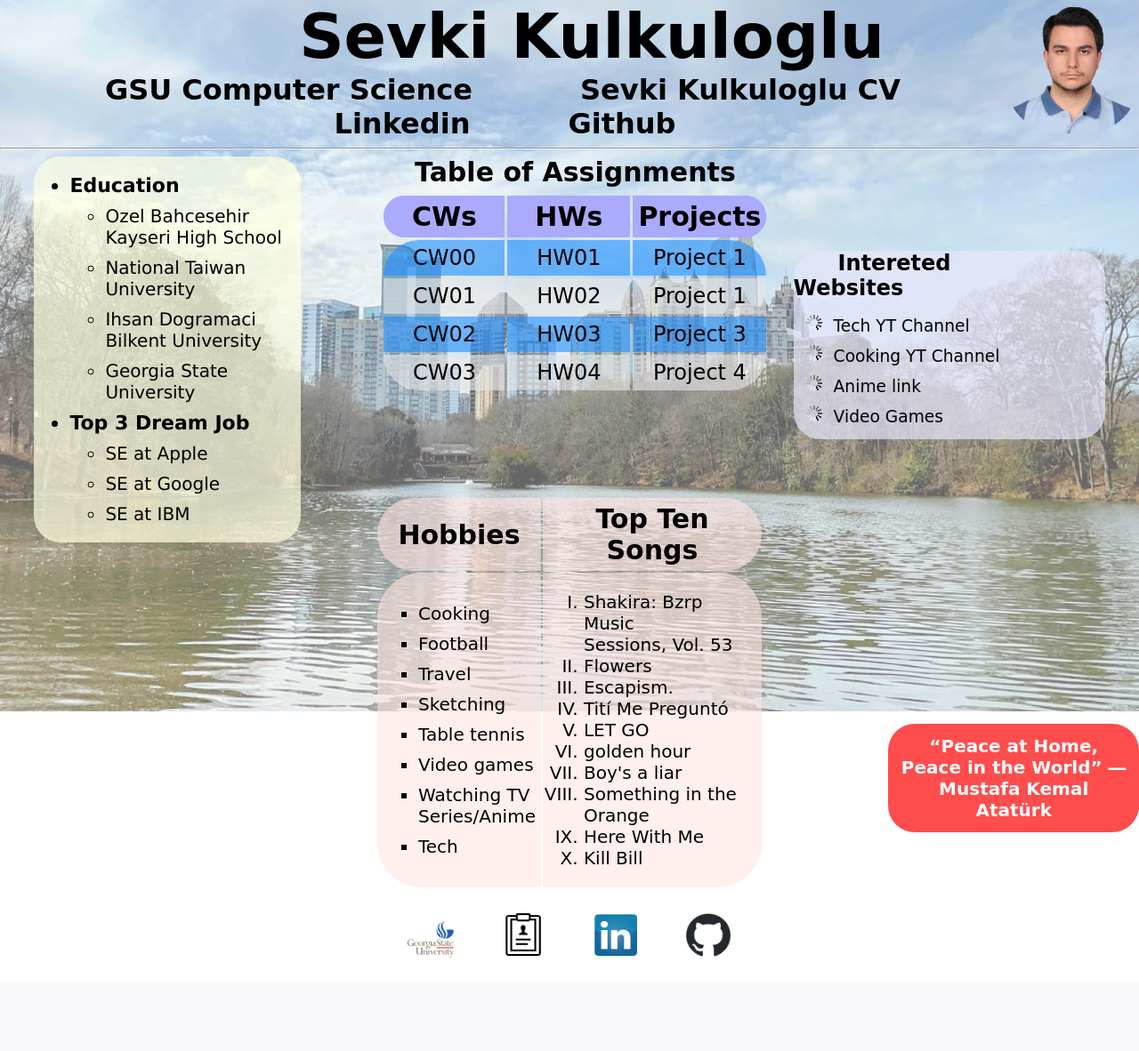
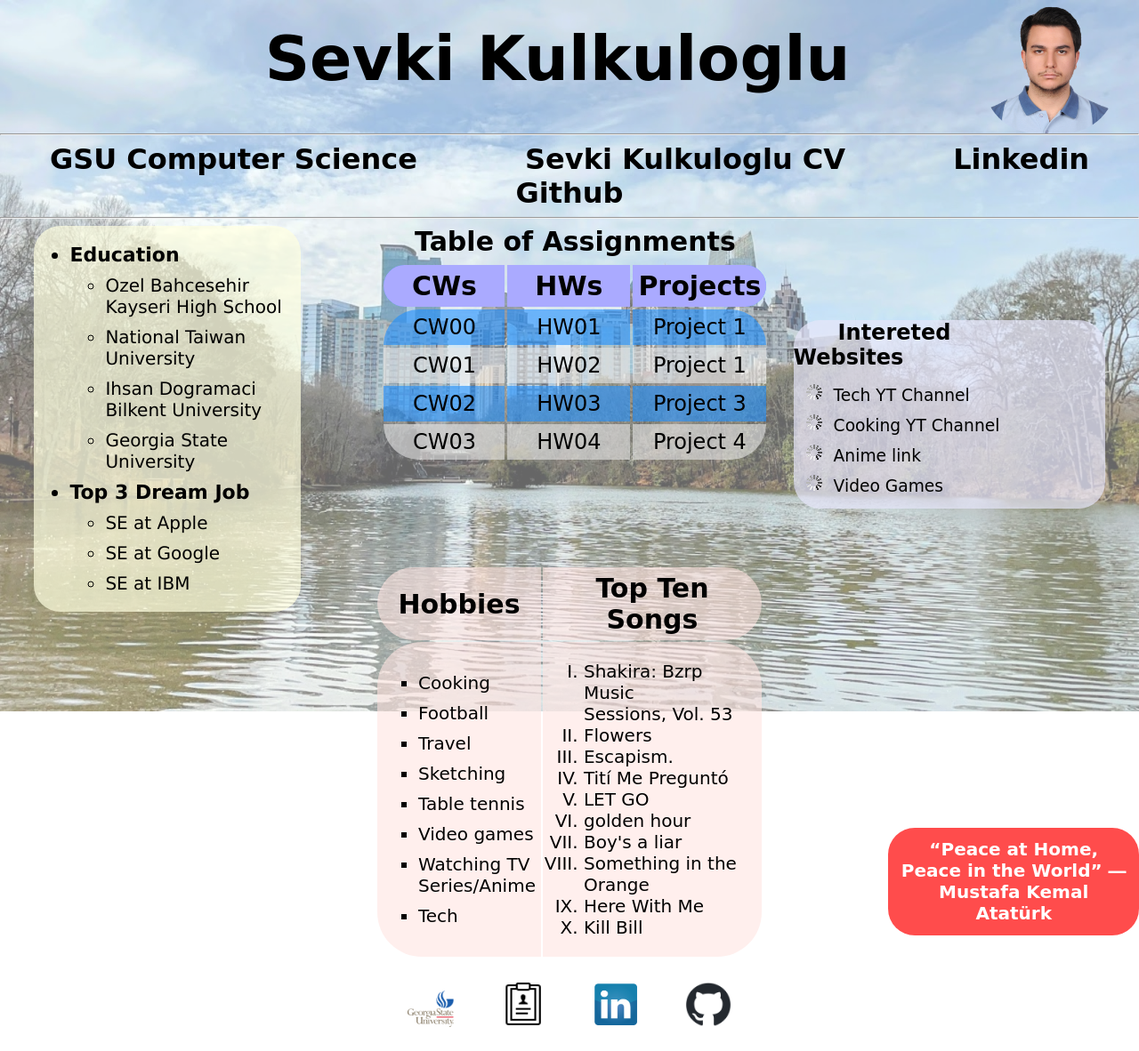
Before and after one commit to Gavrem/gavrem.github.io, a PHP site: page / in a window 1280 px wide. Shown: the whole page at 89% size. Before the commit the page ends 1077 px from the top, so only its background shows below. Run offline with PHP 8.4, Linux system fonts and the light colour scheme.

Commit message:
Add files via upload

```diff
--- a/index.css
+++ b/index.css
@@ -66,8 +66,8 @@ td {
 }
 
 #head_h1{
-	margin-left: 200px
-
+	margin-left:10%;
+		vertical-align:middle;
 }
 
 
@@ -78,9 +78,10 @@ td {
 	font-size: 35px;
 	font-family: Comic Sans MS;
 	margin: 0 auto;
-
+	padding: 25px;
 
   }
+
 
 #footer
 {
@@ -109,6 +110,7 @@ td {
 	height:150px;
 	border-radius: 40%;
 	object-fit: cover;
+	margin-top:-25px;
 
 }
 #header h1{
@@ -169,6 +171,7 @@ td {
 }
 
 #menu{
+	margin-top:4px;
 	text-align:center;
 	justify-content: space-between;
 	position: relative;
@@ -286,7 +289,7 @@ ul>li{
 
 .interest li{
 	text-align:left;
-	list-style: square  url('../../IMG/load.gif');
+	list-style: square  url('WP/IMG/load.gif');
 	font-size:14pt;
 }
 
@@ -346,7 +349,7 @@ ul>li{
 	background: rgb(255, 0, 0);
     background: rgba(255, 0, 0, 0.7);
 	border-radius: 30px 30px 30px 30px;
-	margin-top:-15%;
+	margin-top:-12%;
 	text-align:center;
 
 }
--- a/index.html
+++ b/index.html
@@ -10,17 +10,18 @@
 
 <BODY>
 
-
+<div class="backgroundImage">
+      <img src="WP/IMG/background1.jpg" alt=""/>
+</div>
 <div id="header">
 <h1 id="head_h1">Sevki Kulkuloglu</h1>
 
-<A  style="padding:0px" HREF="https://www.linkedin.com/in/gavrem/"> <IMG  class ="headshot" SRC="WP/IMG/sevki.png" alt="Sevki Kulkuloglu"></A>
+<A  class="headshot" style="padding:0px" HREF="https://www.linkedin.com/in/gavrem/"> <IMG  class ="headshot" SRC="WP/IMG/sevki.png" alt="Sevki Kulkuloglu"></A>
 
 </div>
 
-<div class="backgroundImage">
-      <img src="WP/IMG/background1.jpg" alt=""/>
-</div>
+
+<hr style="clear:both;">
 
 <div id="menu">
 	<h1>
```
